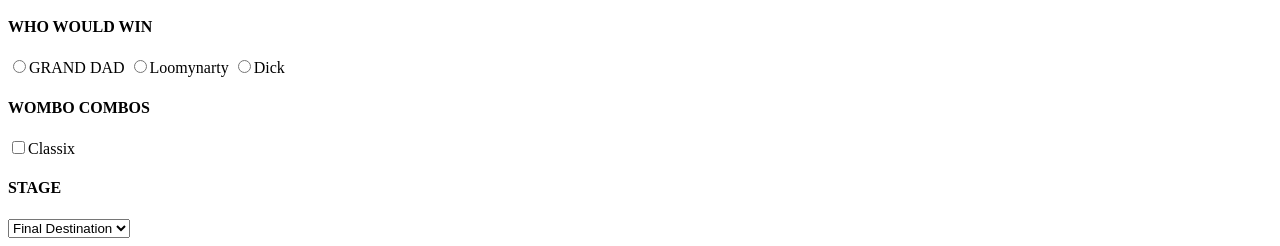
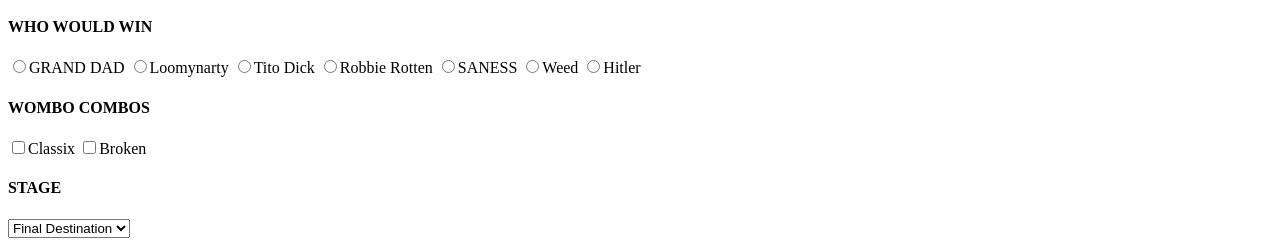
Before and after one commit to cmeceda/cmeceda.github.io, a plain HTML site: page IAMAFILEANDYOUPUTDOCUMENTSINMEH.html in a window 1280 px wide. Shown: the part 1261-1507 px from the top of the page. Drawn offline with Linux system fonts and the light colour scheme.

Commit message:
Fight Club

```diff
--- a/IAMAFILEANDYOUPUTDOCUMENTSINMEH.html
+++ b/IAMAFILEANDYOUPUTDOCUMENTSINMEH.html
@@ -27,10 +27,15 @@
         <h4>WHO WOULD WIN</h4>
         <input id="radio1" type="radio" name="Fighters"/><label for="radio1">GRAND DAD</label>
         <input id="radio2" type="radio" name="Fighters"/><label for="radio2">Loomynarty</label>
-        <input id="radio3" type="radio" name="Fighters"/><label for="radio3">Dick</label>
+        <input id="radio3" type="radio" name="Fighters"/><label for="radio3">Tito Dick</label>
+        <input id="radio4" type="radio" name="Fighters"/><label for="radio4">Robbie Rotten</label>
+        <input id="radio5" type="radio" name="Fighters"/><label for="radio5">SANESS</label>
+        <input id="radio6" type="radio" name="Fighters"/><label for="radio6">Weed</label>
+        <input id="radio7" type="radio" name="Fighters"/><label for="radio7">Hitler</label>
       </br>
       <h4>WOMBO COMBOS</h4>
         <input id="radio8" type="checkbox" name="Fighters"/><label for="radio1">Classix</label>
+        <input id="radio9" type="checkbox" name="Fighters"/><label for="radio1">Broken</label>
       </br>
       <h4>STAGE</h4>
       <select>
```
